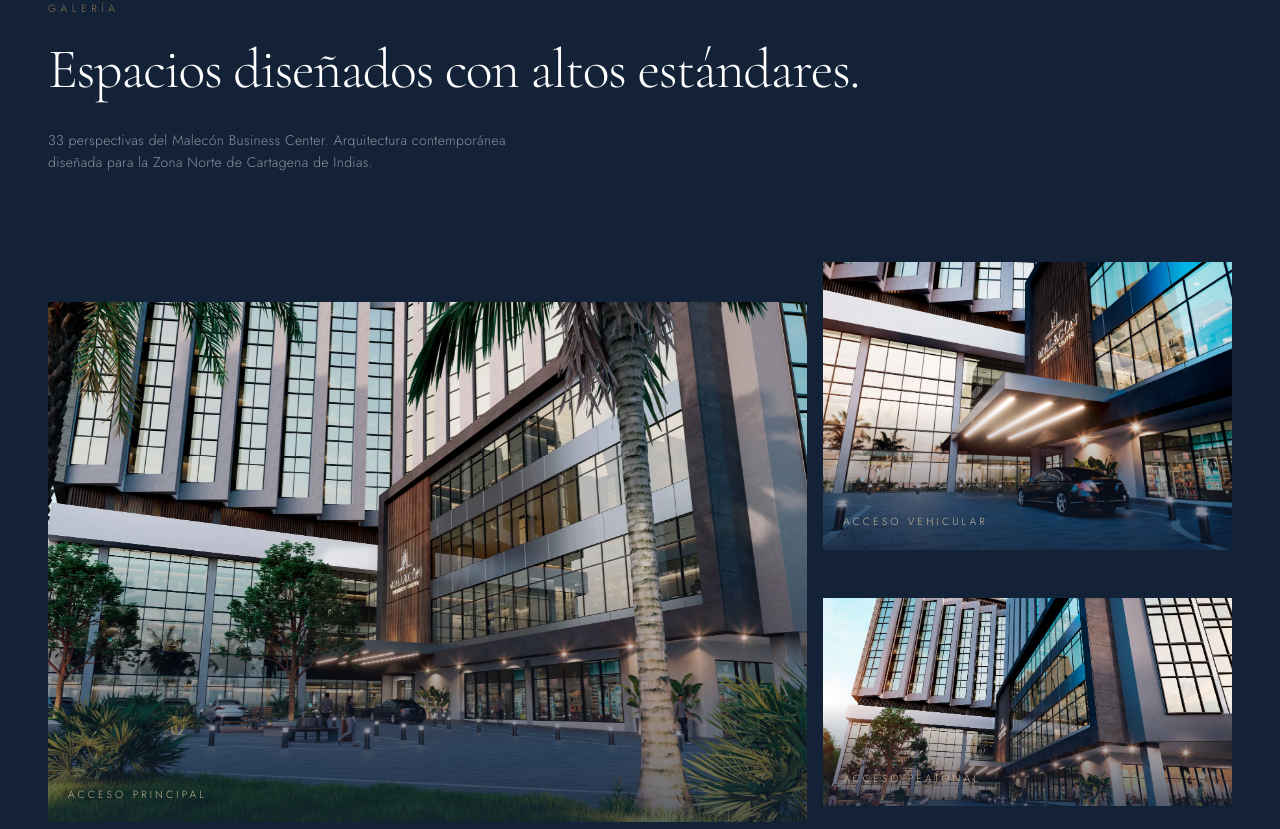
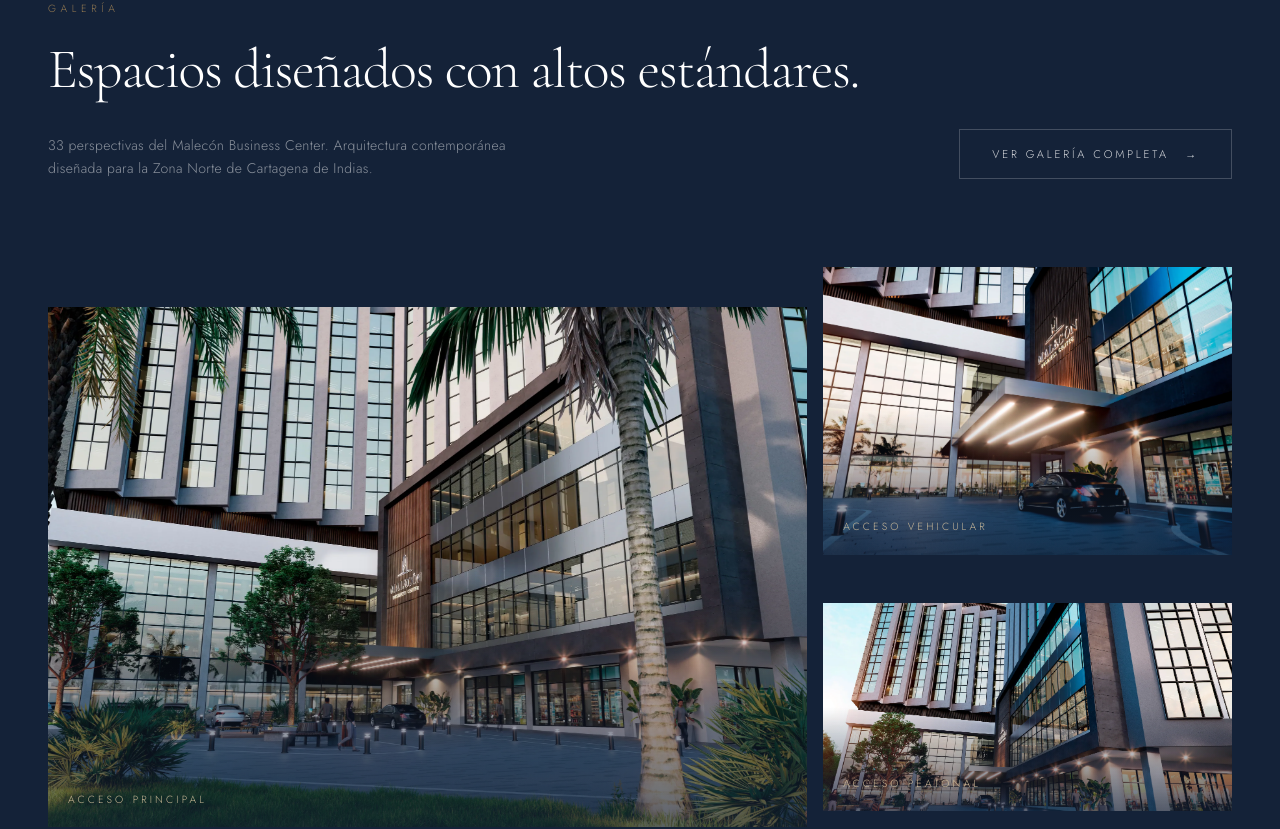
Before and after one commit to jerdiaz/malecon-residences, a Next.js app: page / in a window 1280 px wide. Shown: the part 3359-4188 px from the top of the page. Built offline with nearby package versions, Linux system fonts and the light colour scheme.

Commit message:
Galeria: subir el acceso a la galeria completa al encabezado, con forma de boton

```diff
--- a/src/components/RendersGallery.tsx
+++ b/src/components/RendersGallery.tsx
@@ -55,13 +55,31 @@ export default function RendersGallery() {
             stagger={50}
           />
         </h2>
-        <Reveal delay={500}>
-          <p className="mt-8 max-w-lg text-sm font-light leading-relaxed tracking-wide text-white/50">
-            {CAROUSEL_RENDERS.length} perspectivas del Malecón Business Center.
-            Arquitectura contemporánea diseñada para la Zona Norte de Cartagena
-            de Indias.
-          </p>
-        </Reveal>
+        {/* El acceso a la galería completa vive aquí, a la derecha del párrafo
+            y no bajo el carrusel: abajo era un enlace gris al 60% del tamaño
+            del pie de foto, junto a las flechas, y se pasaba de largo. Arriba
+            cae en la vista al entrar a la sección, y con caja se lee como
+            acción. Misma esquina que en las páginas de detalle. */}
+        <div className="mt-8 flex flex-col gap-10 sm:flex-row sm:items-end sm:justify-between sm:gap-12">
+          <Reveal delay={500}>
+            <p className="max-w-lg text-sm font-light leading-relaxed tracking-wide text-white/50">
+              {CAROUSEL_RENDERS.length} perspectivas del Malecón Business
+              Center. Arquitectura contemporánea diseñada para la Zona Norte de
+              Cartagena de Indias.
+            </p>
+          </Reveal>
+          <Reveal delay={700} className="shrink-0">
+            <Link
+              href="/galeria"
+              className="group inline-flex items-center gap-4 border border-white/20 px-8 py-4 text-[0.7rem] font-light uppercase tracking-[0.25em] text-white/80 transition-all duration-500 ease-silk hover:border-bronze hover:text-champagne"
+            >
+              Ver galería completa
+              <span className="transition-transform duration-500 group-hover:translate-x-1">
+                →
+              </span>
+            </Link>
+          </Reveal>
+        </div>
       </div>
 
       {/* Carrusel — composición asimétrica sobre el set completo de renders */}
@@ -165,11 +183,14 @@ export default function RendersGallery() {
             </p>
           </div>
 
+          {/* Se repite el acceso al terminar de recorrer el carrusel, pero en
+              voz baja: el botón con caja ya está arriba y dos iguales en la
+              misma sección compiten. */}
           <Link
             href="/galeria"
             className="group flex items-center gap-3 text-[0.65rem] font-light uppercase tracking-[0.3em] text-white/60 transition-colors duration-300 ease-silk hover:text-champagne"
           >
-            Ver galería completa
+            Ver las {CAROUSEL_RENDERS.length} imágenes
             <span className="h-px w-8 bg-white/25 transition-all duration-500 ease-silk group-hover:w-12 group-hover:bg-bronze" />
           </Link>
         </div>
```
